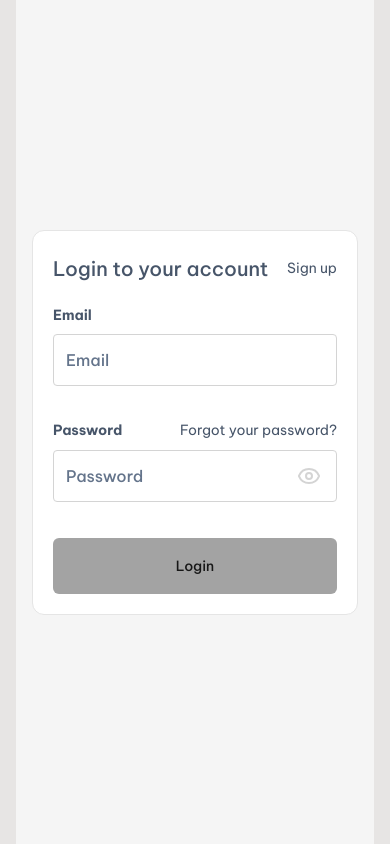
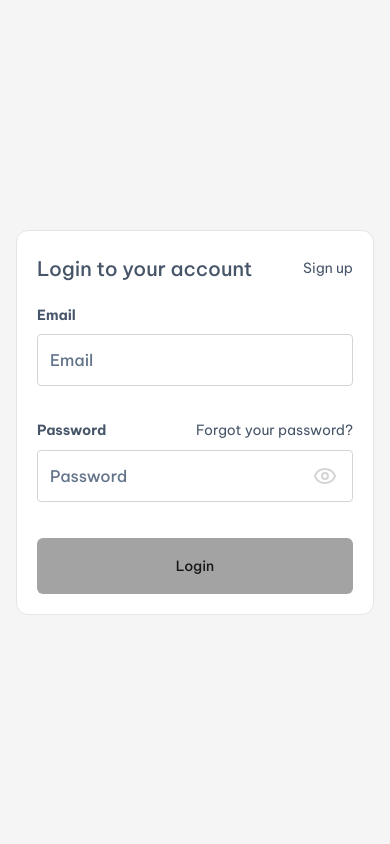
Before and after one commit to lassorfeasley/swiper.fit, a React (Vite) app: page /login in a window 390 px wide. Built offline with nearby package versions, Linux system fonts and the light colour scheme; a web font is replaced by a local one.

Commit message:
adjusts padding in AppLayout component by modifying the class name for improved layout consistency across different screen sizes

```diff
--- a/src/components/layout/AppLayout.jsx
+++ b/src/components/layout/AppLayout.jsx
@@ -41,7 +41,7 @@ export default function AppLayout({
             "--mobile-nav-height": "80px",
             marginTop: headerHeight,
           }}
-          className="flex-1 px-4 md:px-0 pb-[80px] md:pb-4 mb-[100px] md:mb-0 overflow-y-auto"
+          className="flex-1 px-0 pb-[80px] md:pb-4 mb-[100px] md:mb-0 overflow-y-auto"
         >
           {children}
         </main>
```
